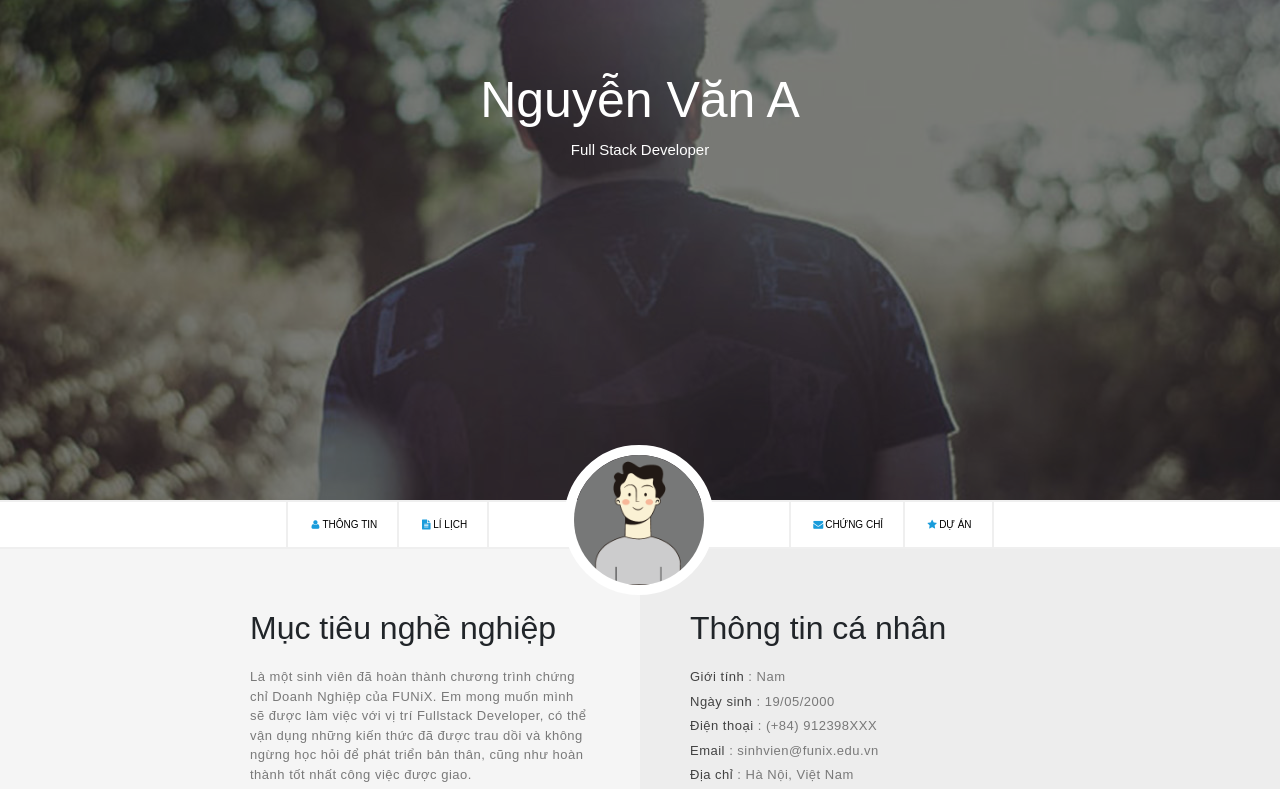
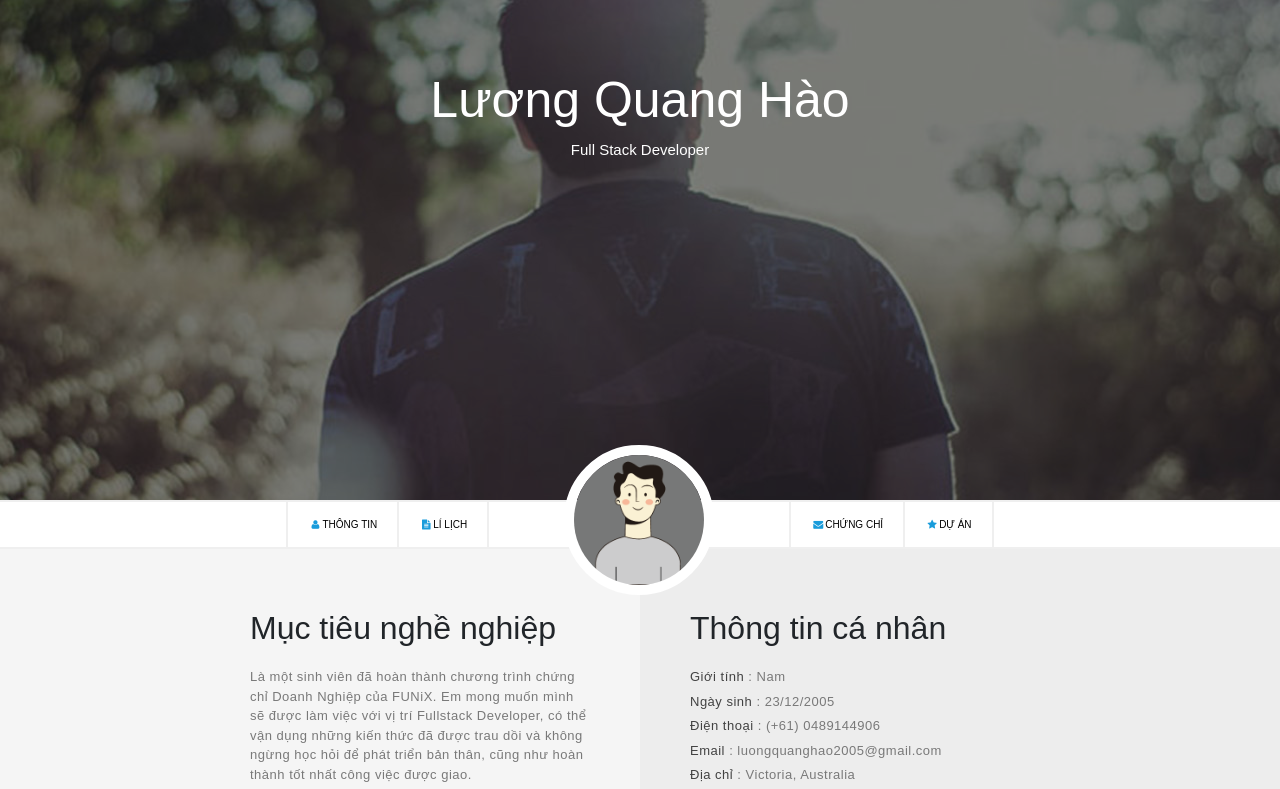
Before and after one commit to PolycromaticMadness/Assignment-03, a plain HTML site: page index.html in a window 1280 px wide. Both pictures are taken after typing "name@example.com" into the empty fields and a click on the button "Submit". Shown: the top 789 px of the page. Drawn offline with nearby package versions, Linux system fonts and the light colour scheme.

Commit message:
Update index.html
I forgor

```diff
--- a/index.html
+++ b/index.html
@@ -27,7 +27,7 @@
         width="100%"
         class="banner"
       />
-      <h2 class="banner-text--1">Nguyễn Văn A</h2>
+      <h2 class="banner-text--1">Lương Quang Hào</h2>
       <p class="banner-text--2">Full Stack Developer</p>
     </div>
 
@@ -82,10 +82,10 @@
         </div>
         <div class="info-body hidden">
           <p><span>Giới tính </span>: Nam</p>
-          <p><span>Ngày sinh </span>: 19/05/2000</p>
-          <p><span>Điện thoại </span>: (+84) 912398XXX</p>
-          <p><span>Email </span>: sinhvien@funix.edu.vn</p>
-          <p><span>Địa chỉ </span>: Hà Nội, Việt Nam</p>
+          <p><span>Ngày sinh </span>: 23/12/2005</p>
+          <p><span>Điện thoại </span>: (+61) 0489144906</p>
+          <p><span>Email </span>: luongquanghao2005@gmail.com</p>
+          <p><span>Địa chỉ </span>: Victoria, Australia</p>
           <p><span>Website </span>: https://abc.tech</p>
           <div class="icon">
             <i class="icon-twitter"></i>
```
